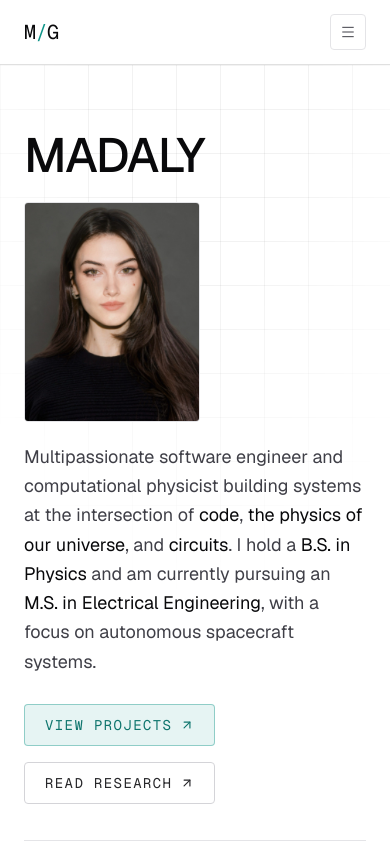
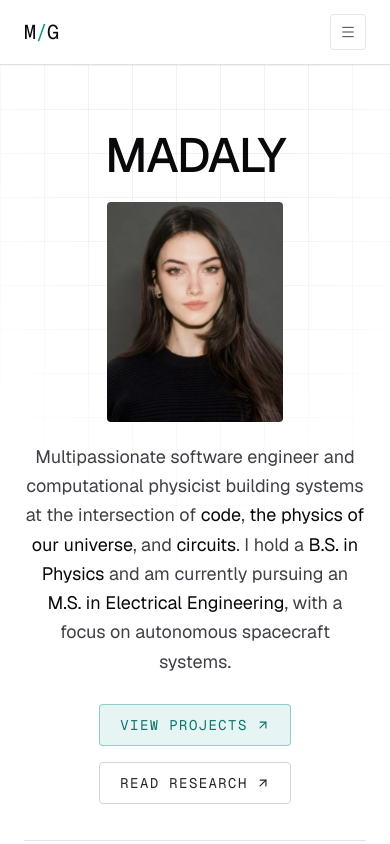
Before and after one commit to mxddi/personal-portfolio, a Next.js app: page / in a window 390 px wide. Shown: the top 844 px of the page. Built offline with nearby package versions, Linux system fonts and the light colour scheme.

Commit message:
Optimized for mobile: Centered hero

```diff
--- a/components/home/hero.tsx
+++ b/components/home/hero.tsx
@@ -23,7 +23,7 @@ export function Hero() {
           <div className="hero-grid relative">
             <h1
               style={{ gridArea: "heading" }}
-              className="animate-fade-up min-w-0 max-w-4xl text-balance text-5xl font-medium leading-[1.1] tracking-tight text-zinc-950 opacity-0 sm:text-6xl md:text-7xl dark:text-zinc-50"
+              className="animate-fade-up min-w-0 max-w-4xl text-balance text-center text-5xl font-medium leading-[1.1] tracking-tight text-zinc-950 opacity-0 sm:text-left sm:text-6xl md:text-7xl dark:text-zinc-50"
             >
               {/* Hi, I&apos;m <span className="text-accent">Madaly</span> */}
               <span className="text-zinc-950 dark:text-zinc-50">MADALY</span>
@@ -31,14 +31,14 @@ export function Hero() {
 
             <div
               style={{ gridArea: "photo" }}
-              className="animate-fade-up shrink-0 justify-self-start opacity-0 [animation-delay:120ms] sm:justify-self-auto"
+              className="animate-fade-up shrink-0 justify-self-center opacity-0 [animation-delay:120ms] sm:justify-self-auto"
             >
               <ProfilePhoto />
             </div>
 
             <p
               style={{ gridArea: "bio" }}
-              className="animate-fade-up max-w-2xl text-balance text-lg leading-relaxed text-zinc-700 opacity-0 [animation-delay:80ms] sm:text-xl dark:text-zinc-300"
+              className="animate-fade-up mx-auto max-w-2xl text-balance text-center text-lg leading-relaxed text-zinc-700 opacity-0 [animation-delay:80ms] sm:mx-0 sm:text-left sm:text-xl dark:text-zinc-300"
             >
               {/*— a multipassionate software engineer and computational physicist*/}
               Multipassionate software engineer and computational physicist
@@ -65,7 +65,7 @@ export function Hero() {
 
             <div
               style={{ gridArea: "cta" }}
-              className="animate-fade-up flex flex-wrap items-center gap-4 pt-2 opacity-0 [animation-delay:160ms]"
+              className="animate-fade-up flex flex-wrap items-center justify-center gap-4 pt-2 opacity-0 [animation-delay:160ms] sm:justify-start"
             >
               <Link
                 href="/projects"
--- a/components/home/profile-photo.tsx
+++ b/components/home/profile-photo.tsx
@@ -23,7 +23,7 @@ export function ProfilePhoto() {
 
   return (
     <div className="relative w-36 min-[375px]:w-44 sm:w-44 md:w-52 lg:w-64 xl:w-72">
-      <div className="relative aspect-[4/5] w-full overflow-hidden rounded-sm border border-zinc-200 bg-zinc-50 dark:border-zinc-800 dark:bg-zinc-900">
+      <div className="relative aspect-[4/5] w-full overflow-hidden rounded-sm bg-zinc-50 dark:bg-zinc-900">
         {src ? (
           <Image
             src={src}
```
